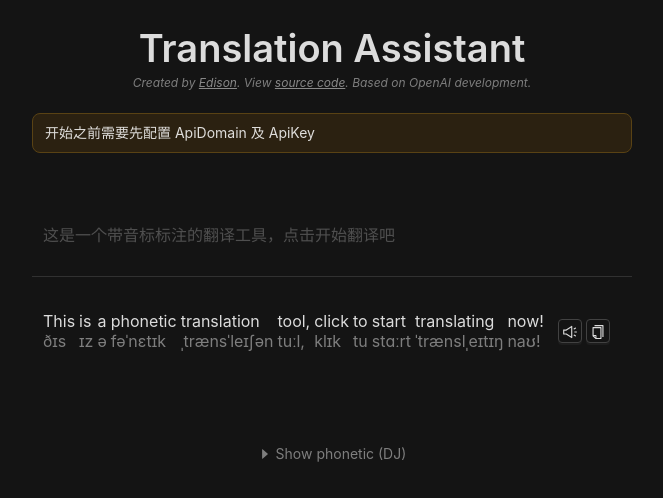
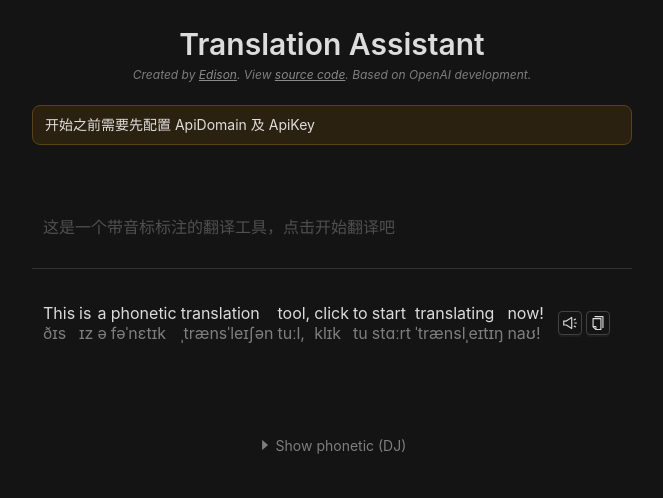
Before and after one commit to HttpStatusOK/translation-assistant, a React (Create React App) app: page / in a window 1280 px wide. Shown: the top 498 px of the page, without its empty margins (308-971 px from the left). Built offline with nearby package versions, Linux system fonts and the light colour scheme.

Commit message:
Update App.js

```diff
--- a/src/App.js
+++ b/src/App.js
@@ -242,7 +242,7 @@ function App() {
 const Header = () => {
   return (
     <div style={{ textAlign: "center" }}>
-      <Typography.Title level={1} style={{ marginBottom: 0 }}>Translation Assistant</Typography.Title>
+      <Typography.Title level={2} style={{ marginBottom: 0 }}>Translation Assistant</Typography.Title>
       <div>
         <Typography.Text italic type={"secondary"} style={{ fontSize: 12 }}>Created by&nbsp;
           <Typography.Link
```
